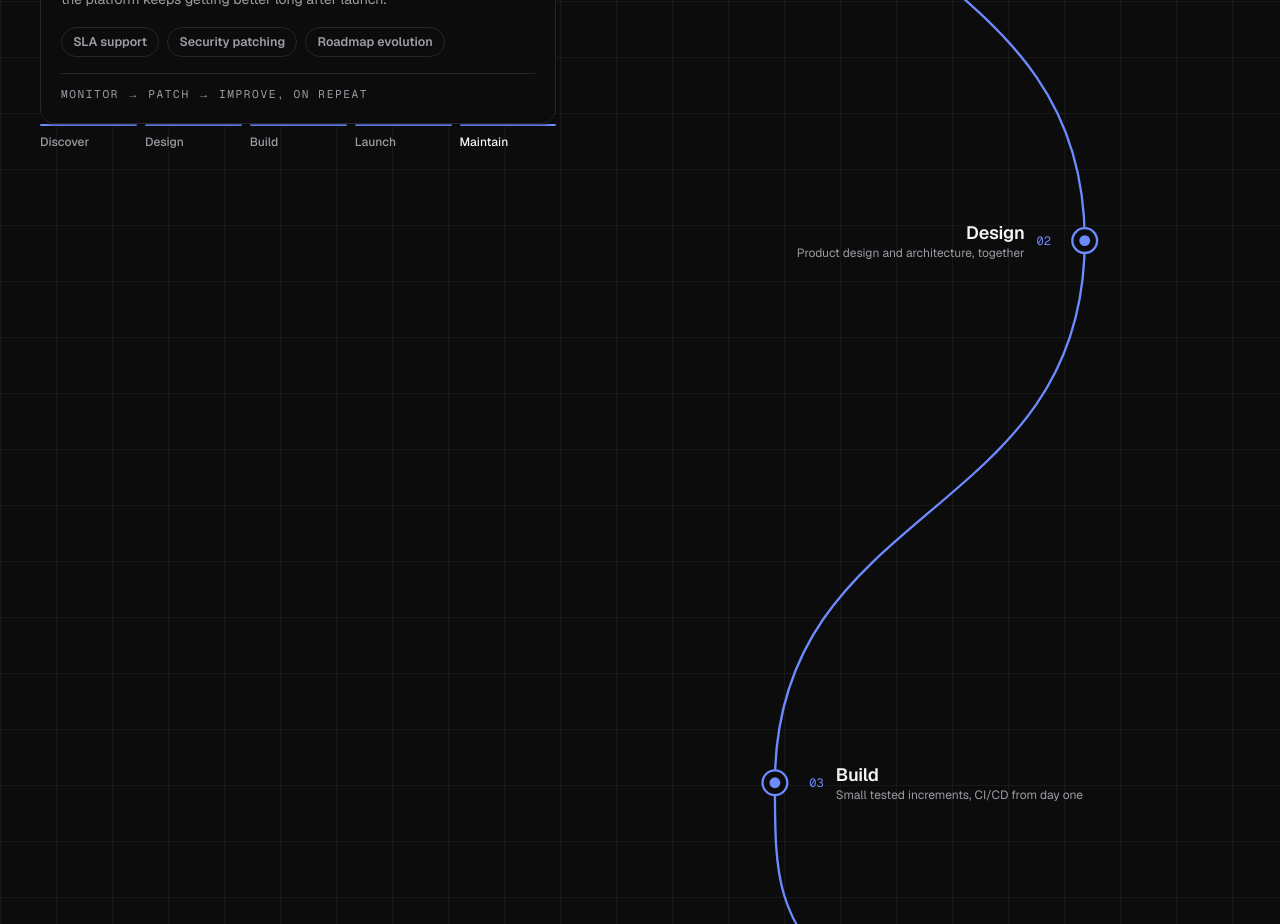
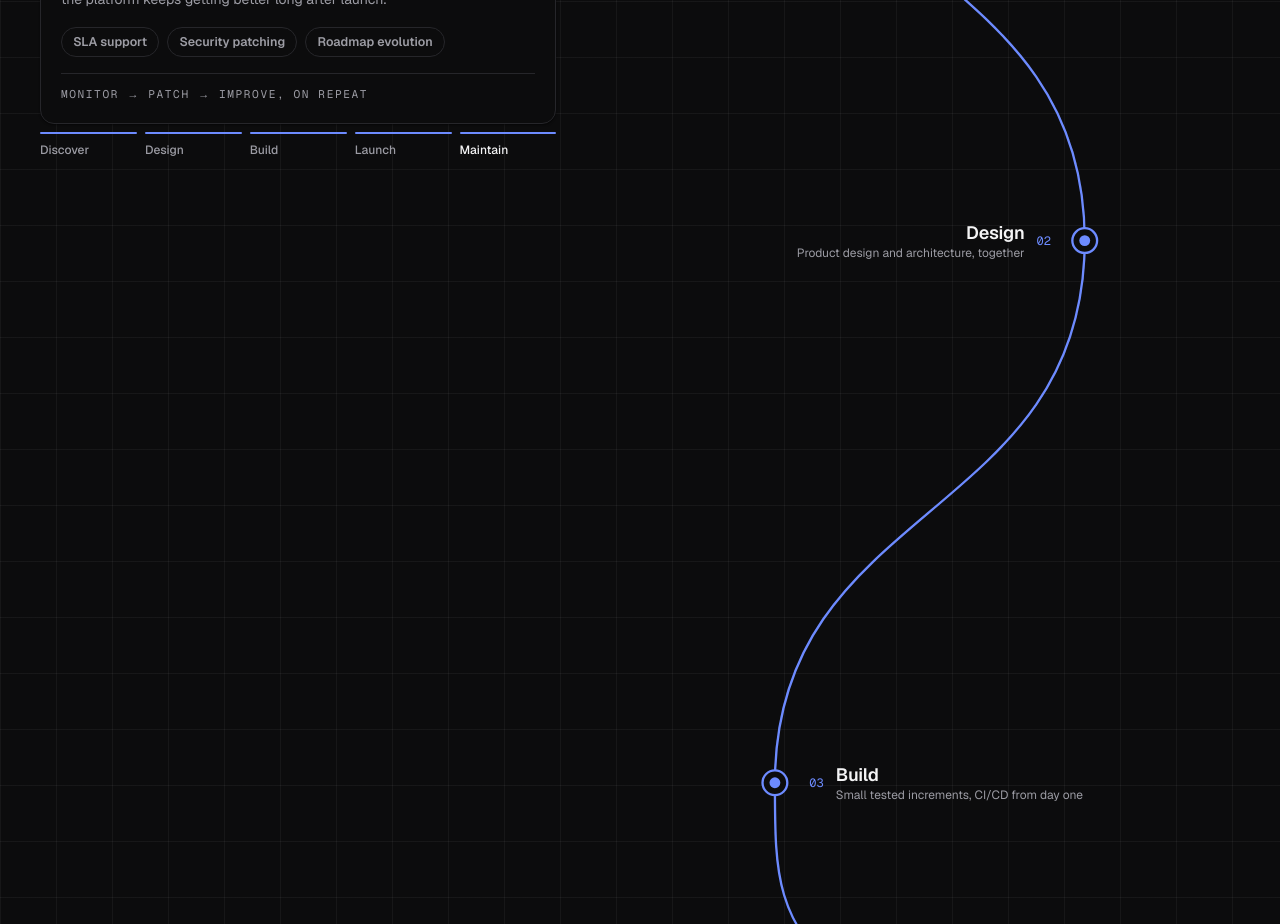
Before and after one commit to Gopinath-09/site-samples, a Next.js app: page / in a window 1280 px wide. Shown: the part 7400-8324 px from the top of the page. Built offline with nearby package versions, Linux system fonts and the light colour scheme.

Commit message:
updated small fix build test

```diff
--- a/src/components/sections/DeliveryJourney.tsx
+++ b/src/components/sections/DeliveryJourney.tsx
@@ -351,7 +351,7 @@ export default function DeliveryJourney() {
               })}
             </div>
 
-            <ol className="mt-0 flex gap-2" aria-label="Delivery stages">
+            <ol className="mt-2 flex gap-2" aria-label="Delivery stages">
               {stages.map((s, i) => {
                 const on = i === active;
                 return (
```
